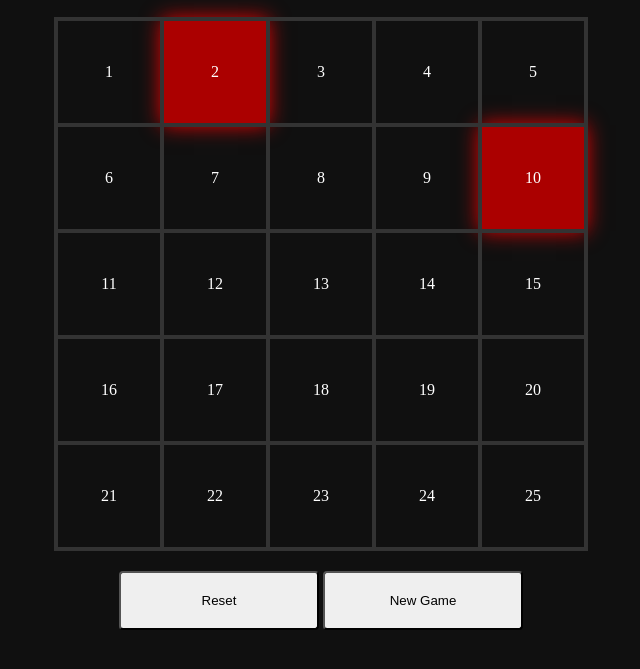
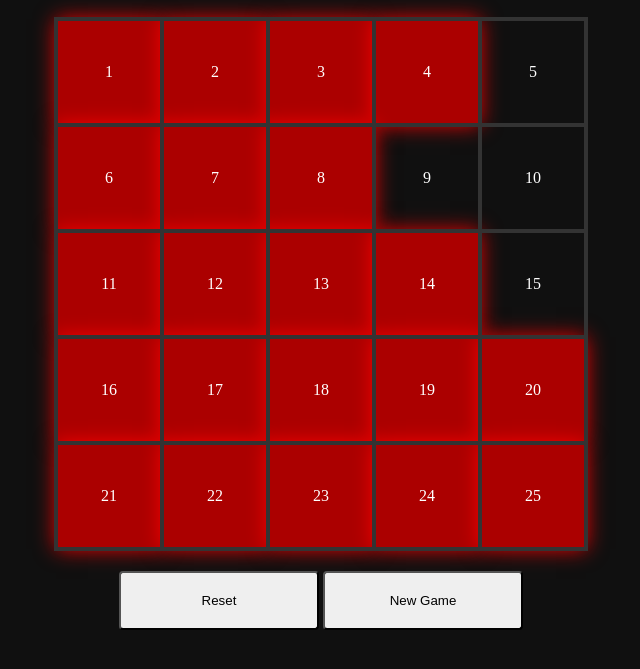
Before and after one commit to Mezalyth/lights-out, a plain HTML site: page index.html in a window 1280 px wide. Both pictures are taken after a click on the element "10". Shown: the part 75-744 px from the top of the page, without its empty margins (319-959 px from the left). Drawn offline with Linux system fonts and the light colour scheme.

Commit message:
cross toggle works

```diff
--- a/index.html
+++ b/index.html
@@ -11,40 +11,41 @@
     <h2>Moves: 0</h2>
     <table>
         <tr>
-            <td data-1>1</td>
-            <td data-2 class="on">2</td>
-            <td data-3>3</td>
-            <td data-4>4</td>
-            <td data-5>5</td>
+            <td data-id="1" class="on">1</td>
+            <td data-id="2" class="on">2</td>
+            <td data-id="3" class="on">3</td>
+            <td data-id="4" class="on">4</td>
+            <td data-id="5" class="on">5</td>
         </tr>
         <tr>
-            <td data-6>6</td>
-            <td data-7>7</td>
-            <td data-8>8</td>
-            <td data-9>9</td>
-            <td data-10>10</td>
+            <td data-id="6" class="on">6</td>
+            <td data-id="7" class="on">7</td>
+            <td data-id="8" class="on">8</td>
+            <td data-id="9" class="on">9</td>
+            <td data-id="10" class="on">10</td>
         </tr>
         <tr>
-            <td data-11>11</td>
-            <td data-12>12</td>
-            <td data-13>13</td>
-            <td data-14>14</td>
-            <td data-15>15</td>
+            <td data-id="11" class="on">11</td>
+            <td data-id="12" class="on">12</td>
+            <td data-id="13" class="on">13</td>
+            <td data-id="14" class="on">14</td>
+            <td data-id="15" class="on">15</td>
         </tr>
         <tr>
-            <td data-16>16</td>
-            <td data-17>17</td>
-            <td data-18>18</td>
-            <td data-19>19</td>
-            <td data-20>20</td>
+            <td data-id="16" class="on">16</td>
+            <td data-id="17" class="on">17</td>
+            <td data-id="18" class="on">18</td>
+            <td data-id="19" class="on">19</td>
+            <td data-id="20" class="on">20</td>
         </tr>
         <tr>
-            <td data-21>21</td>
-            <td data-22>22</td>
-            <td data-23>23</td>
-            <td data-24>24</td>
-            <td data-25>25</td>
+            <td data-id="21" class="on">21</td>
+            <td data-id="22" class="on">22</td>
+            <td data-id="23" class="on">23</td>
+            <td data-id="24" class="on">24</td>
+            <td data-id="25" class="on">25</td>
         </tr>
+
     </table>
     <div id="buttons">
     <button>Reset</button>
--- a/script.js
+++ b/script.js
@@ -1,15 +1,35 @@
-const pixel = document.querySelectorAll('td');
+const cell = document.querySelectorAll('td');
 
 
-function toggle(e) {
-    console.log('clicked!', this);
-    if(this.classList.contains('on')) {
-        this.classList.remove('on');
-    } else {
-    this.classList.add('on');
+function toggleCell(e) {
+    const cell = this;
+    const cellId = parseInt(cell.getAttribute('data-id'));
+
+    const neighbors = [];
+
+    if (cellId > 5) {
+        neighbors.push(cellId - 5);
     }
+    if (cellId % 5 !== 1) {
+        neighbors.push(cellId - 1);
+    }
+    if (cellId % 5 !== 0) {
+        neighbors.push(cellId + 1);
+    }
+    if (cellId <= 20) {
+        neighbors.push(cellId + 5);
+    }
+
+    cell.classList.toggle('on');
+
+    neighbors.forEach( id => {
+        const neighbor = document.querySelector(`td[data-id="${id}"]`);
+        if (neighbor) {
+            neighbor.classList.toggle('on');
+        }
+    });
 }
 
-pixel.forEach(function(pixel) {
-    pixel.addEventListener('click', toggle);
+cell.forEach(function(cell) {
+    cell.addEventListener('click', toggleCell);
 });
```
